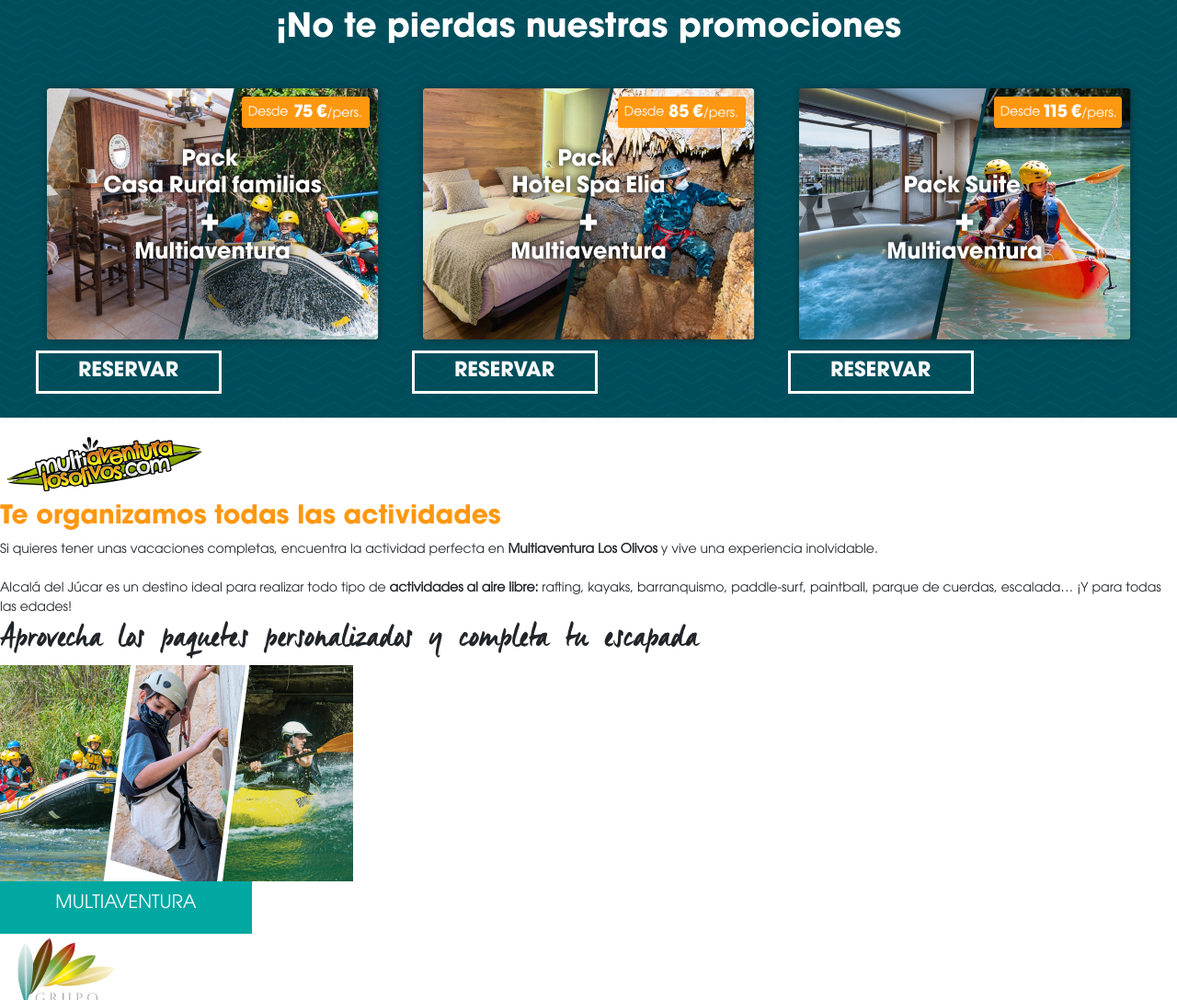
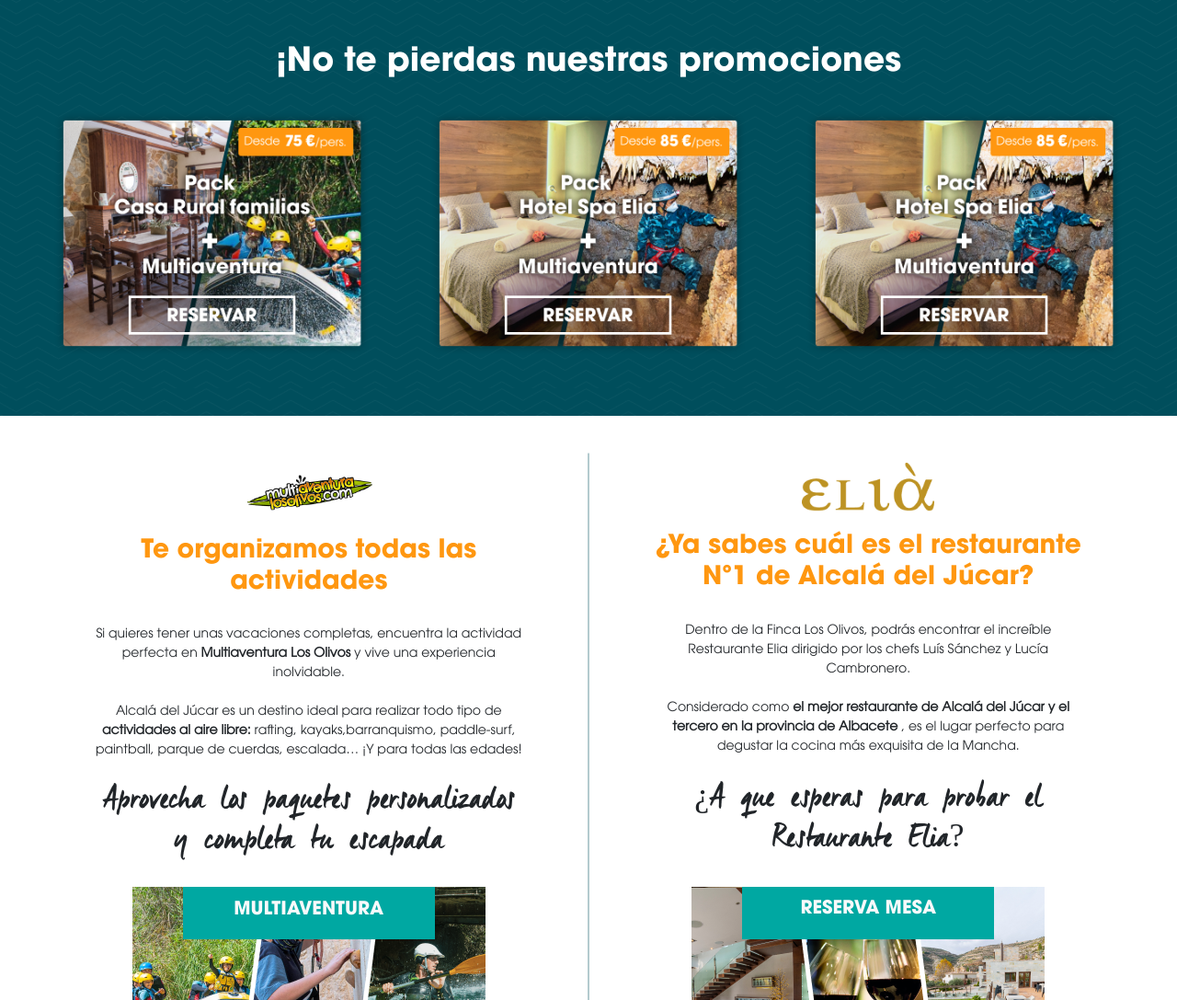
Before and after one commit to SirunoDris/ProjectDesignThatzad, a plain HTML site: page index.html in a window 1280 px wide. Shown: the part 2740-3827 px from the top of the page at 92% size. Drawn offline with Linux system fonts and the light colour scheme; files whose address does not match are found by name.

Commit message:
Maquetación en proceso

```diff
--- a/index.html
+++ b/index.html
@@ -12,7 +12,7 @@
 <body>
     <!--<script src="js/bootstrap.bundle.min.js"></script>-->
     <div class="contenedor w-100 d-flex flex-column justify-content-center align-items-center">
-        <!----- HEADER ------------------>
+        <!-- HEADER  -->
         <header id="head" class="row d-flex justify-content-center">
             <div class="headtext d-flex flex-column justify-content-center align-items-center">
                 <img class="card-img" src=" img/header.png" alt="">
@@ -20,7 +20,6 @@
                     <h2>Todo lo que necesitas para tu escpada a</h2>
                     <h1>Alcalá de Júcar</h1>
                     <img class="logo1" src=" img/vectors&logos/losolivos.png" alt="">
-
                 </div>
                 <div class="introtext col-8 h-50 m-4 pt-5 justify-content-around">
                     <h3 class="h31">¿Estás pensando en viajar en Alcalá del Júcar?</h3>
@@ -30,24 +29,8 @@
                     <h4 class="h41">¿Te vienes?</h4>
                     <img class="arrow" src=" img/vectors&logos/arrowdown.svg" alt="">
                 </div>
-
-
-                <!--<img class="iheader" src=" img/header.png" alt="">
-                    <div class="headtext col-9 d-flex flex-column justify-content-center align-items-center">
-                        <div class="ht1 d-flex justify-content-center flex-column align-items-center">
-                            <h2>Todo lo que necesitas para tu escpada a</h2>
-                            <h1>Alcalá de Júcar</h1>
-                            <img src=" img/vectors&logos/losolivos.png" alt="">
-                        </div>
-                        <h3 class="h31">¿Estás pensando en viajar en Alcalá del Júcar?</h3>
-                        <p class="p1">Desde Grupo Los Olivos queremos que tu escapada sea perfecta. Con más de 25 años en el sector turístico, tenemos todo
-                            lo que necesitas para disfrutar de unos días inolvidables en Alcalá del Júcar.</p>
-                        <h4 class="h41">¿Te vienes?</h4>
-                        <img class="arrow" src=" img/vectors&logos/arrowdown.svg" alt="">
-                    </div>-->
             </div>
         </header>
-
         <!------------- BODY ------------------->
         </main class="container">
         <!-- SECTION 1 -->
@@ -77,13 +60,15 @@
                             <h5>RESERVA CASA RURAL</h5>
                         </a>
                     </div>
+
+
                 </div>
             </div>
             <div class="hr row d-flex justify-content-center align-items-center m-lg-3"></div>
             <!--Horizontal line-->
             <div class="row m-3">
                 <div class="col-6 d-flex flex-column justify-content-center align-items-center">
-                    <img src=" img/foto2.png" alt="">
+                    <img class="foto1 w-70" src=" img/foto2.png" alt="">
                     <div class="button bt1 d-flex align-items-md-center justify-content-center">
                         <a class="link-light text-decoration-none" href="#">
                             <h5>SORPRENDE A TU PAREJA</h5>
@@ -109,7 +94,6 @@
             </div>
             <div class="hr row d-flex justify-content-center align-items-center m-lg-3"></div>
             <!--Horizontal line-->
-
             <div class="row m-5">
                 <div class="planta h-75 col-6 d-flex flex-column align-items-center justify-content-center">
                     <div class="col-10 m-2">
@@ -126,7 +110,7 @@
                     <h4>¡Disfruta del jacuzzi privado!</h4>
                 </div>
                 <div class="col-6 d-flex flex-column justify-content-center align-items-center">
-                    <img src=" img/foto3.png" alt="">
+                    <img class="foto1 w-70" src=" img/foto3.png" alt="">
                     <div class="button bt1 d-flex align-items-md-center justify-content-center">
                         <a class="link-light text-decoration-none" href="#">
                             <h5>DESCUBRE LA FINCA</h5>
@@ -135,60 +119,56 @@
                 </div>
             </div>
         </div>
-
-
         <!-- SECTION 2: Movile Carroussel -->
         <div class="seccion2 d-flex justify-content-center align-items-center flex-column ">
             <h1 class="h12">¡No te pierdas nuestras promociones</h1>
-            <div class="row d-flex justify-content-between">
-                <div class="box2 col-4 d-flex justify-content-center flex-column  ">
-                    <img src=" img/piclet1.png" alt="">
-                    <a class="link-light text-decoration-none" href="">
-                        <div class="bt2">RESERVAR</div>
+            <div class="row d-flex justify-content-around align-items-center">
+                <div class="box2 col-4 d-flex justify-content-center align-items-center flex-column">
+                    <a href="#">
+                        <img class="imgSection2" src=" img/promo1.png" alt="">
                     </a>
                 </div>
-                <div class="box2 col-4">
-                    <img src=" img/piclet2.png" alt="">
-                    <a class="link-light text-decoration-none" href="#">
-                        <div class="bt2">RESERVAR</div>
+                <div class="box2 col-4 d-flex justify-content-center align-items-center flex-column">
+                    <a href="#">
+                        <img class="imgSection2" src=" img/promo2.png" alt="">
                     </a>
                 </div>
-                <div class="box2 col-4">
-                    <img src=" img/piclet3.png" alt="">
-                    <a class="link-light text-decoration-none" href="#">
-                        <div class="bt2">RESERVAR</div>
+                <div class="box2 col-4 d-flex justify-content-center align-items-center flex-column">
+                    <a href="#">
+                        <img class="imgSection2" src=" img/promo2.png" alt="">
                     </a>
                 </div>
             </div>
         </div>
-
         <!-- SECTION 3 -->
-        <div class="seccion3">
+        <div class="seccion3 d-flex justify-content-center align-items-center">
             <div class="box3">
-                <div class="box31">
-                    <img src=" img/vectors&logos/multiaventura.png" alt="">
+                <div class="col-5 d-flex flex-column  justify-content-around text-center align-items-center h-75">
+                    <img class="logo3" src=" img/vectors&logos/multiaventura.png" alt="">
                     <h3>Te organizamos todas las actividades</h3>
                     <p>Si quieres tener unas vacaciones completas, encuentra la actividad perfecta en <b>Multiaventura
                             Los Olivos</b>
                         y vive una experiencia inolvidable.
                         <br><br>
                         Alcalá del Júcar es un destino ideal para realizar todo tipo de <b>actividades al aire
-                            libre:</b> rafting, kayaks,
-                        barranquismo, paddle-surf, paintball, parque de cuerdas, escalada… ¡Y para todas las edades!
+                            libre:</b> rafting, kayaks,barranquismo, paddle-surf, paintball, parque de cuerdas,
+                        escalada…
+                        ¡Y para todas las edades!
                     </p>
                     <h4>Aprovecha los paquetes personalizados y completa tu escapada</h4>
-                    <img src=" img/foto4.png" alt="">
-                    <div class="button bt3">
+                    <div class="box32 d-flex justify-content-center">
+                        <img class="foto1" src=" img/foto4.png" alt="">
+                        <div class="button bt3 d-flex justify-content-center align-items-center">
                             <a class="link-light text-decoration-none" href="#">
                                 <h5>MULTIAVENTURA</h5>
                             </a>
                         </div>
-
-
                     </div>
-                <div class="vl"></div>
-                <div class="box31">
-                    <img src=" img/vectors&logos/losolivos.png" alt="">
+                </div>
+                <img class="vl" src="img/vectors&logos/lineavertical2.png" alt="">
+               <!--<hr class="vl">-->
+                <div class="col-5 d-flex flex-column  justify-content-around text-center align-items-center h-75">
+                    <img class="logo3" src=" img/vectors&logos/elia.png" alt="">
                     <h3>¿Ya sabes cuál es el restaurante Nº1 de Alcalá del Júcar?</h3>
                     <p>Dentro de la Finca Los Olivos, podrás encontrar el increíble <br>Restaurante Elia</b> dirigido
                         por los chefs
@@ -199,11 +179,13 @@
                         de la Mancha.
                     </p>
                     <h4>¿A que esperas para probar el Restaurante Elia?</h4>
-                    <img src=" img/foto5.png" alt="">
-                    <div class="button bt3">
+                    <div class="box32 d-flex justify-content-center">
+                        <img class="foto1" src=" img/foto5.png" alt="">
+                        <div class="button bt3 d-flex justify-content-center align-items-center">
                             <a class="link-light text-decoration-none" href="#">
                                 <h5>RESERVA MESA</h5>
                             </a>
+                        </div>
                     </div>
                 </div>
             </div>
@@ -239,8 +221,8 @@
                             alt=""></a>
                     <a class="link-light text-decoration-none" href="#"><img src=" img/vectors&logos/losolivos3.png"
                             alt=""></a>
-                    <a class="link-light text-decoration-none" href="#"><img
-                            src=" img/vectors&logos/multiaventura.png" alt=""></a>
+                    <a class="link-light text-decoration-none" href="#"><img src=" img/vectors&logos/multiaventura.png"
+                            alt=""></a>
                 </div>
                 <h4 class="h42">¡No tienes escusa!</h4>
                 <h2>Te esperamos en</h2>
@@ -265,7 +247,7 @@
                             <p>Multiaventura Los Olivos </p>
                         </a>
                     </div>
-                    <div class="vl"></div>
+                    <div class="vl justify-content-center align-items-center"></div>
                     <div class="tf2 col-4">
                         <a class="link-light text-decoration-none" href="#">
                             <p>Aviso legal</p>
@@ -299,4 +281,23 @@
 
 </body>
 
+<!--
+APUNTES PERSONALES
+
+                <img class="iheader" src=" img/header.png" alt="">
+                    <div class="headtext col-9 d-flex flex-column justify-content-center align-items-center">
+                        <div class="ht1 d-flex justify-content-center flex-column align-items-center">
+                            <h2>Todo lo que necesitas para tu escpada a</h2>
+                            <h1>Alcalá de Júcar</h1>
+                            <img src=" img/vectors&logos/losolivos.png" alt="">
+                        </div>
+                        <h3 class="h31">¿Estás pensando en viajar en Alcalá del Júcar?</h3>
+                        <p class="p1">Desde Grupo Los Olivos queremos que tu escapada sea perfecta. Con más de 25 años en el sector turístico, tenemos todo
+                            lo que necesitas para disfrutar de unos días inolvidables en Alcalá del Júcar.</p>
+                        <h4 class="h41">¿Te vienes?</h4>
+                        <img class="arrow" src=" img/vectors&logos/arrowdown.svg" alt="">
+                    </div>
+
+-->
+
 </html>
--- a/style.css
+++ b/style.css
@@ -23,6 +23,10 @@ img{
 }
 
 .vl{ /*vertical line*/
+    width: 1.5px;
+    height: 600px;
+    display: flex;
+    align-items: flex-end;
 
 }
 
@@ -35,31 +39,33 @@ img{
 .bt1{
     width: 358px;
     height: 57px;
+    z-index: 10;
+    margin-top: 275px;
+
 }
+
+
 
 .bt2{
     display: flex;
     width: 202px;
     height: 47px;
     border: 3px solid var(--blanco);
-    text-align: center;
-    align-items: center;
-    justify-content: center;
     font-family: "Avant-Garde-Gothic-Bold";
     font-size: 22px;
 }
 
 .bt3{
     display: flex;
-    justify-content: center;
-    align-items: center;
     width: 274px;
     height: 57px;
+    z-index: 10;
 }
 
 a{
     font-family: "Avant-Garde-Gothic";
     text-align: center;
+    text-decoration: none;
 }
 
 /*------- TEXTO Y FUENTES --------*/
@@ -125,7 +131,7 @@ h4{
 
 /* ---- H5 ---- */
 h5{
-    font-family: "Avant-Garde-Gothic";
+    font-family: "Avant-Garde-Gothic-Bold";
     font-size: 22px;
 }
 
@@ -180,14 +186,7 @@ header{
 }
 /* ---------------- BODY --------------- */
 
-/* ---SECTION 2 --- */
-.seccion2{
-    width: 100%;
-    background-color: var(--fondo1);
-    background-image: url( img/fondo1.png);
-    height: 500px;
-}
-
+/* ---SECTION 1 --- */
 .planta{ /*El fondo */
     background-image: url( img/vectors&logos/hoja1.png);
     background-repeat: no-repeat;
@@ -199,6 +198,49 @@ header{
 .planta:nth-child(2){
     background-image: url( img/vectors&logos/hoja2.png);
 }
+
+.foto1{
+    position: absolute;
+
+}
+
+
+
+
+/* --- SECTION 2 --- */
+.seccion2{
+    width: 100%;
+    background-color: var(--fondo1);
+    background-image: url( img/fondo1.png);
+    height: 500px;
+}
+
+.imgSection2{
+    width: 90%;
+}
+
+/* --- SECTION3 --- */
+.seccion3{
+    width: 100%;
+    height: 800px;
+
+}
+
+.box3{
+    width: 90%;
+    height: 90%;
+    display: flex;
+    flex-direction: row;
+    align-items: flex-start;
+    justify-content: space-around;
+
+}
+
+.logo3{
+    width: 30%;
+}
+
+
 
 
 /*--------------- FOOTER --------------- */
```
Also changed, not shown: img/promo1.png (added), img/promo2.png (added), img/promo3.png (added). Lines whose indentation alone changed are shown as unchanged.
